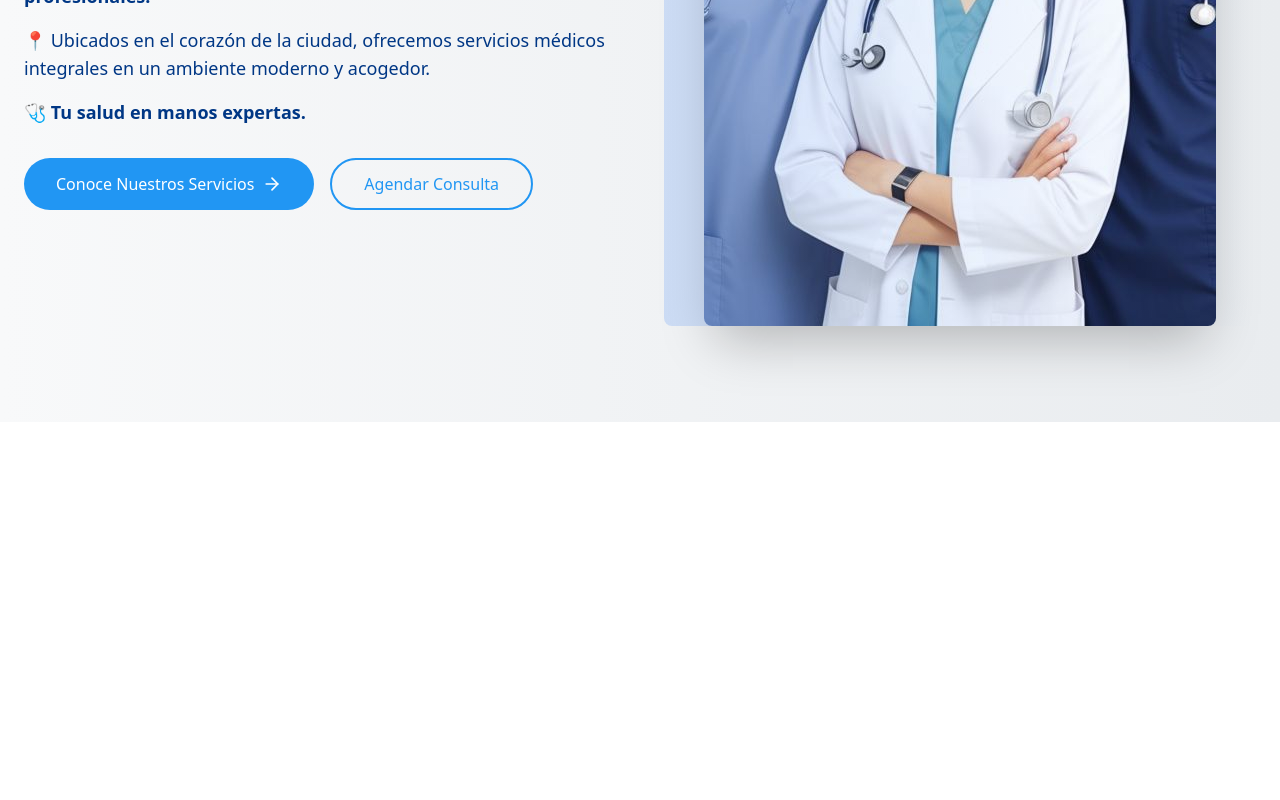
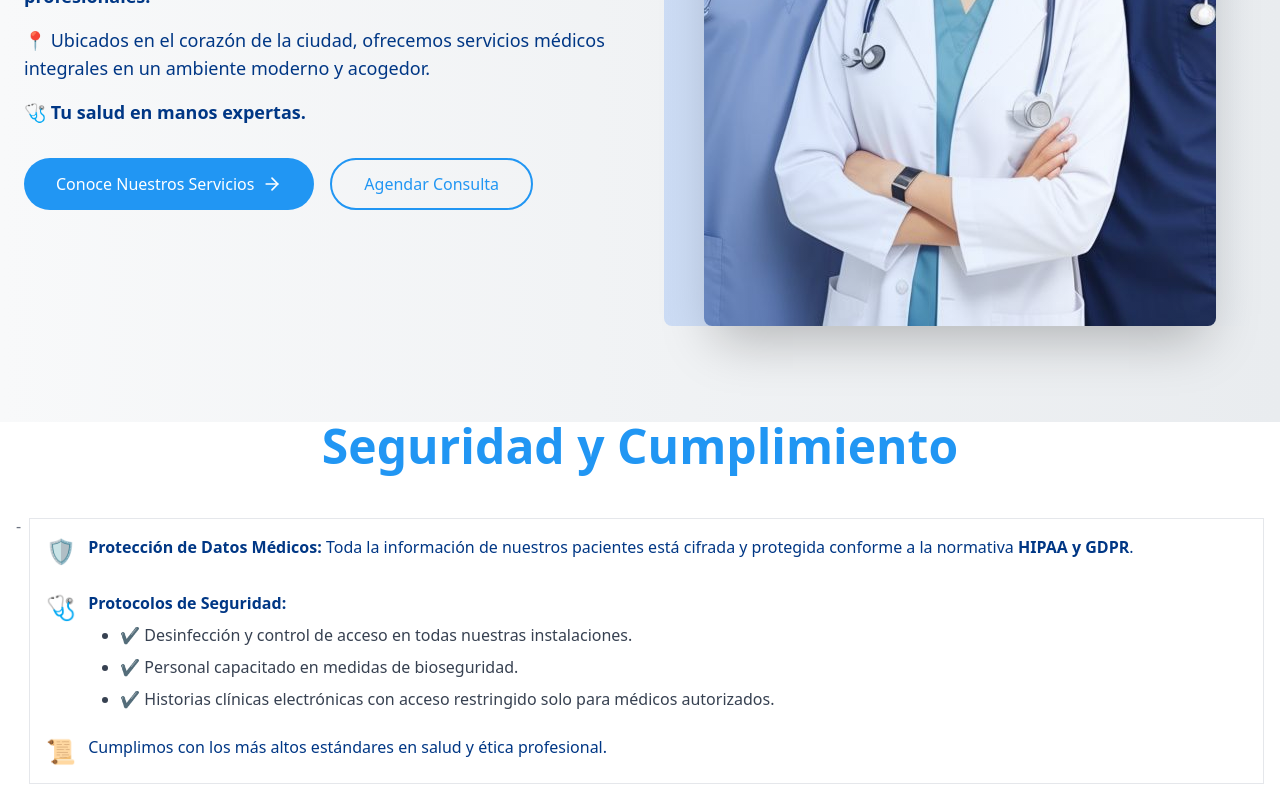
Before and after one commit to bytexsoftware/VitalCare-Medical-Center-Page, a React (Vite) app: page / in a window 1280 px wide. Shown: the part 602-1402 px from the top of the page. Before the commit the page ends 1024 px from the top, so only its background shows below. Built offline with nearby package versions, Linux system fonts and the light colour scheme.

Commit message:
feat: componente de Seguridad y Cumplimiento

```diff
--- a/src/App.tsx
+++ b/src/App.tsx
@@ -1,12 +1,15 @@
-import React from 'react';
+
 import Navbar from './components/Navbar/Navbar';
 import Header from './components/Header/Header';
+import Security from './components/Security/Security';
+
 
 function App() {
   return (
     <div className="min-h-screen">
       <Navbar />
       <Header />
+      <Security />
     </div>
   );
 }
--- /dev/null
+++ b/src/components/Security/Security.tsx
@@ -0,0 +1,52 @@
+import React from 'react';
+
+const Security = () => {
+  return (
+    <div className="w-full">
+      <div className="text-center mb-6">
+        <h2 className="text-4xl md:text-5xl font-bold mb-6 leading-tight">
+          <span className="text-[#2196f3]">Seguridad y Cumplimiento</span>
+        </h2>
+      </div>
+
+      <div className="flex items-start gap-2 p-4">
+        <button className="text-gray-500 mt-1">
+          -
+        </button>
+        <div className="w-full">
+          <div className="mt-2 bg-white p-4 border border-gray-200">
+            <div className="text-[#003785] space-y-6">
+              <div className="flex items-start">
+                <span className="text-2xl mr-3">🛡️</span>
+                <div>
+                  <strong className="font-semibold">Protección de Datos Médicos:</strong> Toda la información de nuestros pacientes está cifrada y protegida conforme a la normativa <strong>HIPAA y GDPR</strong>.
+                </div>
+              </div>
+
+              <div className="flex items-start">
+                <span className="text-2xl mr-3">🩺</span>
+                <div>
+                  <strong className="font-semibold">Protocolos de Seguridad:</strong>
+                  <ul className="list-disc pl-8 mt-2 space-y-2 text-gray-700">
+                    <li>✔ Desinfección y control de acceso en todas nuestras instalaciones.</li>
+                    <li>✔ Personal capacitado en medidas de bioseguridad.</li>
+                    <li>✔ Historias clínicas electrónicas con acceso restringido solo para médicos autorizados.</li>
+                  </ul>
+                </div>
+              </div>
+
+              <div className="flex items-start">
+                <span className="text-2xl mr-3">📜</span>
+                <div>
+                  Cumplimos con los más altos estándares en salud y ética profesional.
+                </div>
+              </div>
+            </div>
+          </div>
+        </div>
+      </div>
+    </div>
+  );
+};
+
+export default Security;
```
